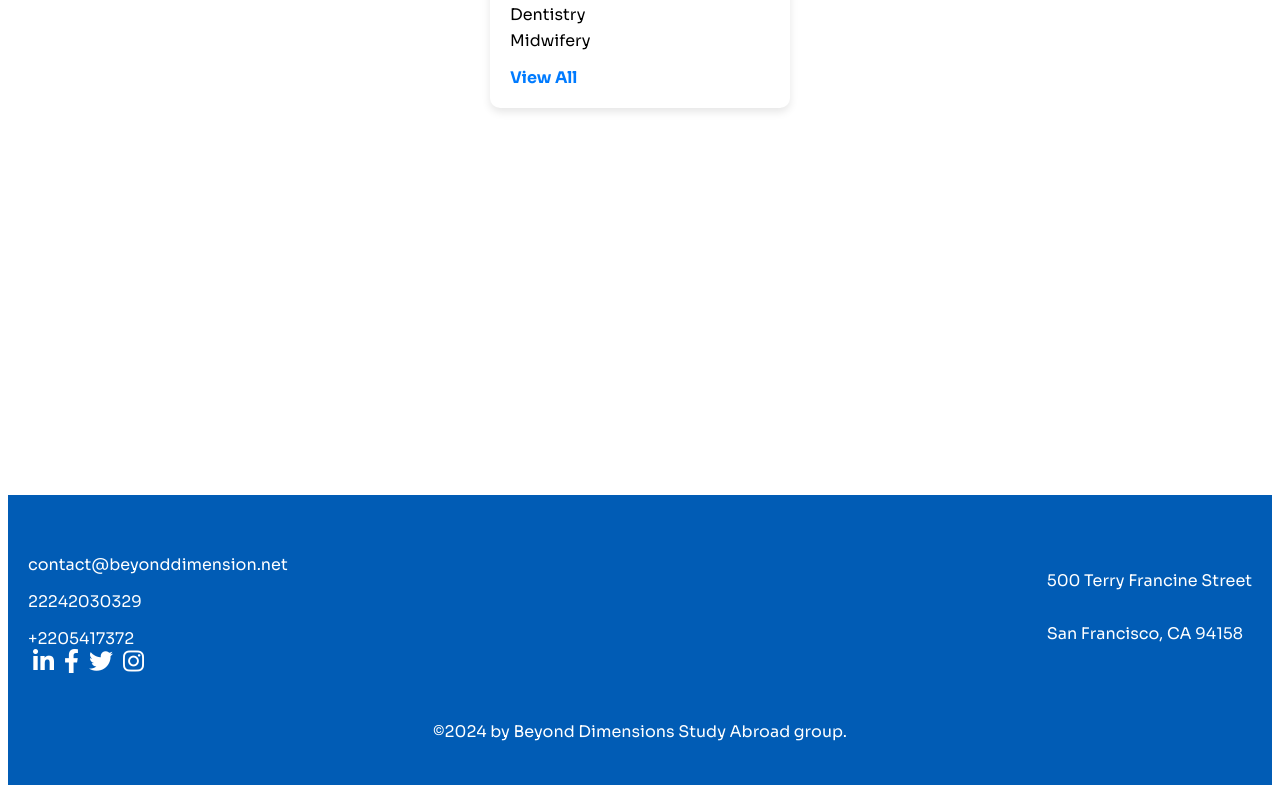
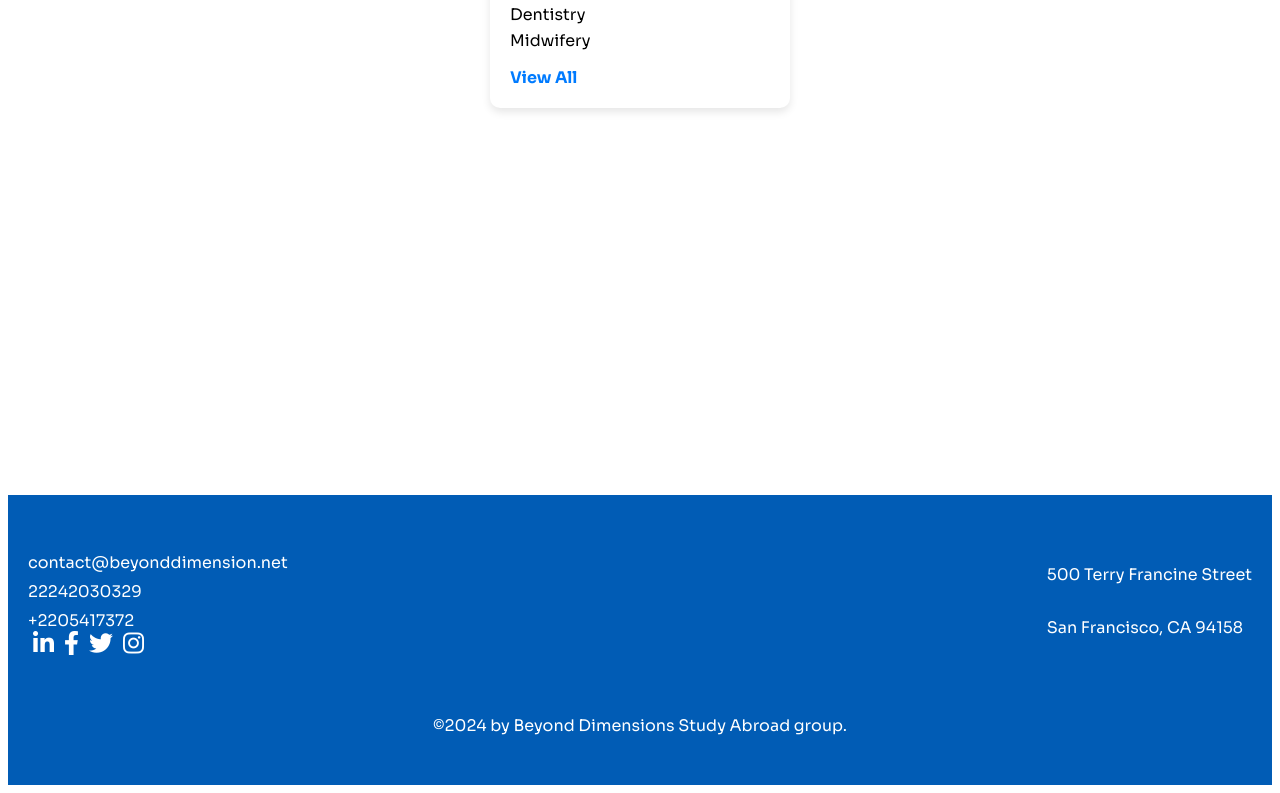
Before and after one commit to Baboucar/sabroad, a Vue app: page / in a window 1280 px wide. Shown: the part 2748-3541 px from the top of the page. Built offline with nearby package versions, Linux system fonts and the light colour scheme.

Commit message:
fix footer

```diff
--- a/src/components/Footer.vue
+++ b/src/components/Footer.vue
@@ -1,9 +1,9 @@
 <template>
     <section class="footer">
         <div class="left">
-            <a href="mailto:info@mysite.com">contact@beyonddimension.net </a>
-            <a href="tel:22242030329">22242030329</a>
-            <a href="tel:+2205417372">+2205417372</a>
+            <a class="a" href="mailto:info@mysite.com">contact@beyonddimension.net </a>
+            <a class="a" href="tel:22242030329">22242030329</a>
+            <a class="a" href="tel:+2205417372">+2205417372</a>
 
             <div class="icons">
                 <a href="#"><i class="fab fa-linkedin-in"></i></a>
@@ -39,9 +39,6 @@
     align-items: center;
     height: 250px;
 }
-.left a{
-    padding-top: 1rem;
-}
 .footer .left, .footer .right {
     display: flex;
     flex-direction: column;
@@ -50,6 +47,9 @@
     color: #fff;
     text-decoration: none;
 
+}
+.a{
+    margin-top: .5rem;
 }
 .footer .left a:hover, .footer .right a:hover {
     text-decoration: underline;
```
